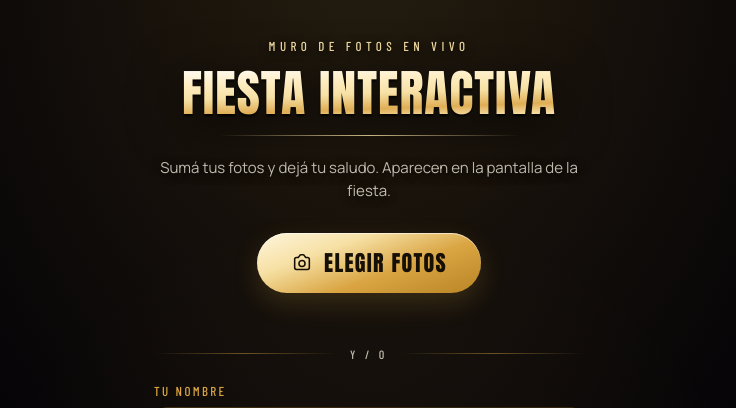
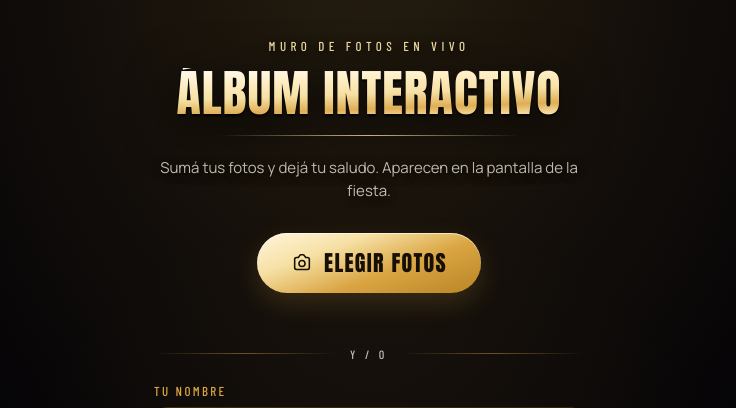
Before and after one commit to 7b4wg2pgzp-eng/Fotos-pantalla, a Flask app: page / in a window 1280 px wide. Shown: the top 408 px of the page, without its empty margins (271-1007 px from the left). Run offline with Flask 3, Linux system fonts and the light colour scheme; parts of the project's set-up code (start-up, migrations or seed data) failed here and were passed over; some web fonts are replaced.

Commit message:
Update upload.html

```diff
--- a/templates/upload.html
+++ b/templates/upload.html
@@ -4,7 +4,7 @@
 <meta charset="utf-8">
 <meta name="viewport" content="width=device-width, initial-scale=1, viewport-fit=cover">
 <meta name="theme-color" content="#040306">
-<title>Fiesta Interactiva · Nico Vásquez</title>
+<title>Álbum Interactivo · Nico Vásquez</title>
 <link rel="preconnect" href="https://fonts.googleapis.com">
 <link rel="preconnect" href="https://fonts.gstatic.com" crossorigin>
 <link href="https://fonts.googleapis.com/css2?family=Anton&family=Barlow+Condensed:wght@500;600&family=Manrope:wght@400;500;700&family=Playfair+Display:ital,wght@1,500&display=swap" rel="stylesheet">
@@ -176,7 +176,7 @@
 <body>
   <div class="card">
     <p class="eyebrow">Muro de fotos en vivo</p>
-    <h1>Fiesta Interactiva</h1>
+    <h1>Álbum Interactivo</h1>
     <div class="hr"></div>
     <p class="lead">Sumá tus fotos y dejá tu saludo. Aparecen en la pantalla de la fiesta.</p>
 
```
